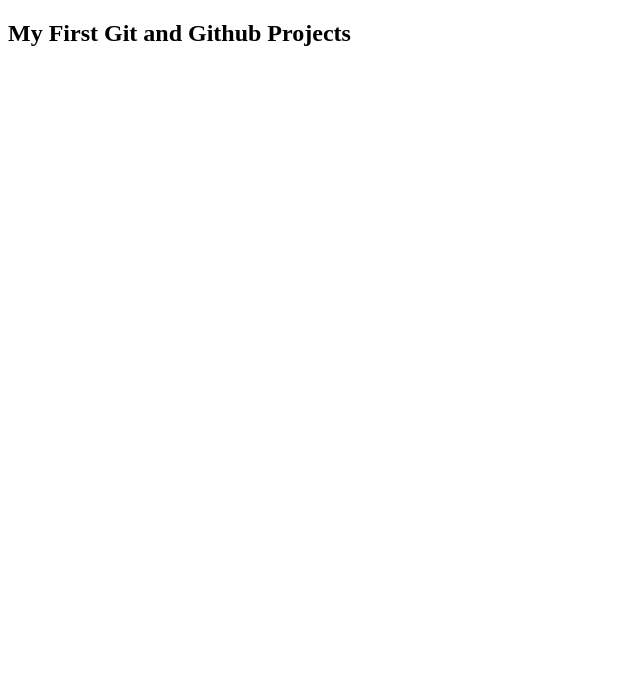
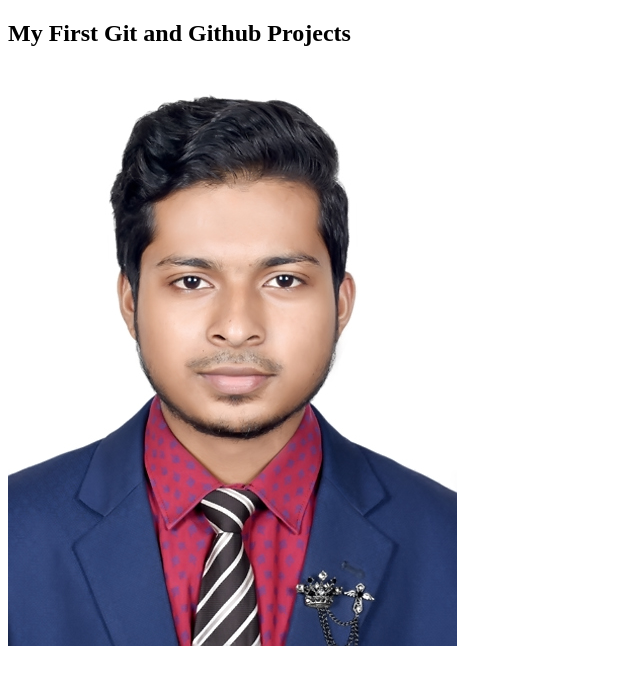
Before and after one commit to sakibsaron1/first-web-repo, a plain HTML site: page index.html in a window 1280 px wide. Shown: the whole page, without its empty margins (0-640 px from the left). Drawn offline with Linux system fonts and the light colour scheme.

Commit message:
khela hbe

```diff
--- a/index.html
+++ b/index.html
@@ -8,5 +8,6 @@
 </head>
 <body>
     <h2>My First Git and Github Projects</h2>
+    <img src="img/Sakib Ahmed Saron.jpg" alt="Sakib Ahmed Saron Image">
 </body>
 </html>
```
Also changed, not shown: img/Sakib Ahmed Saron.jpg (added), img/Sakib Saron.jpeg (added).
